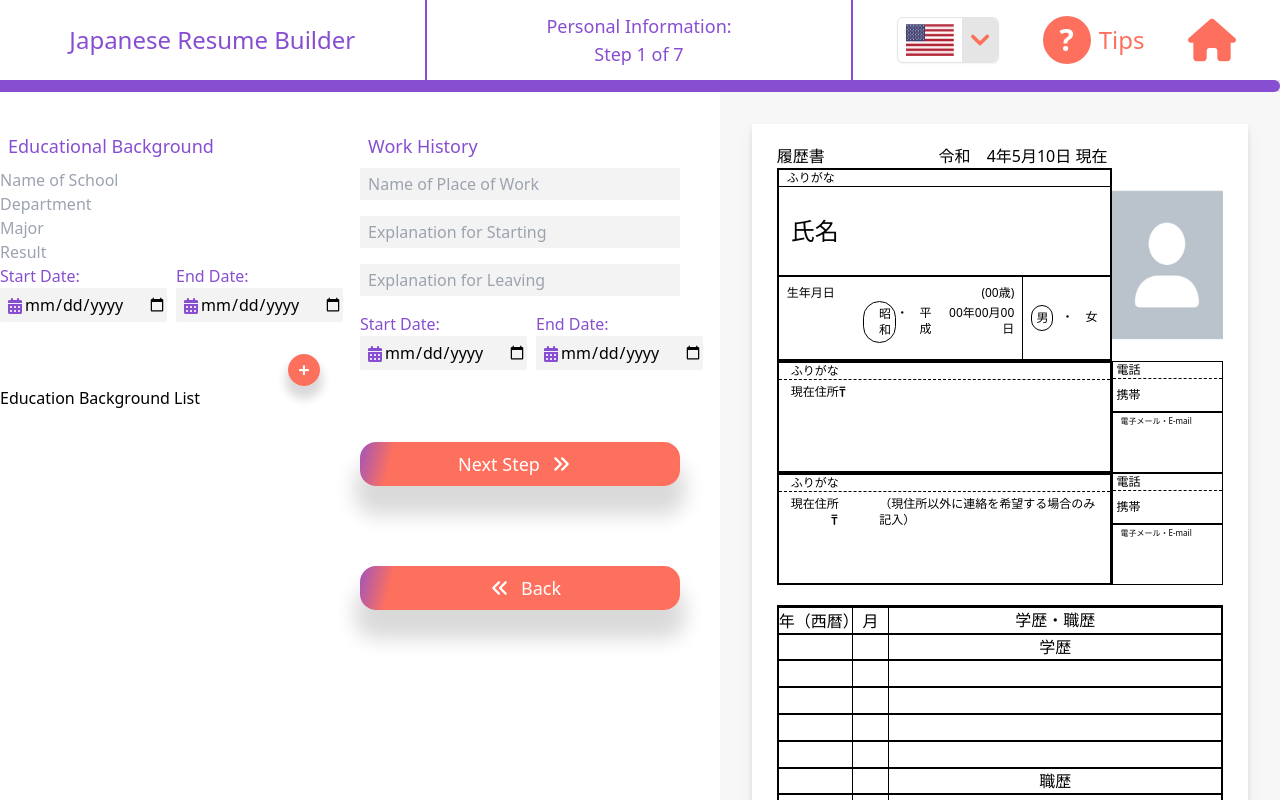
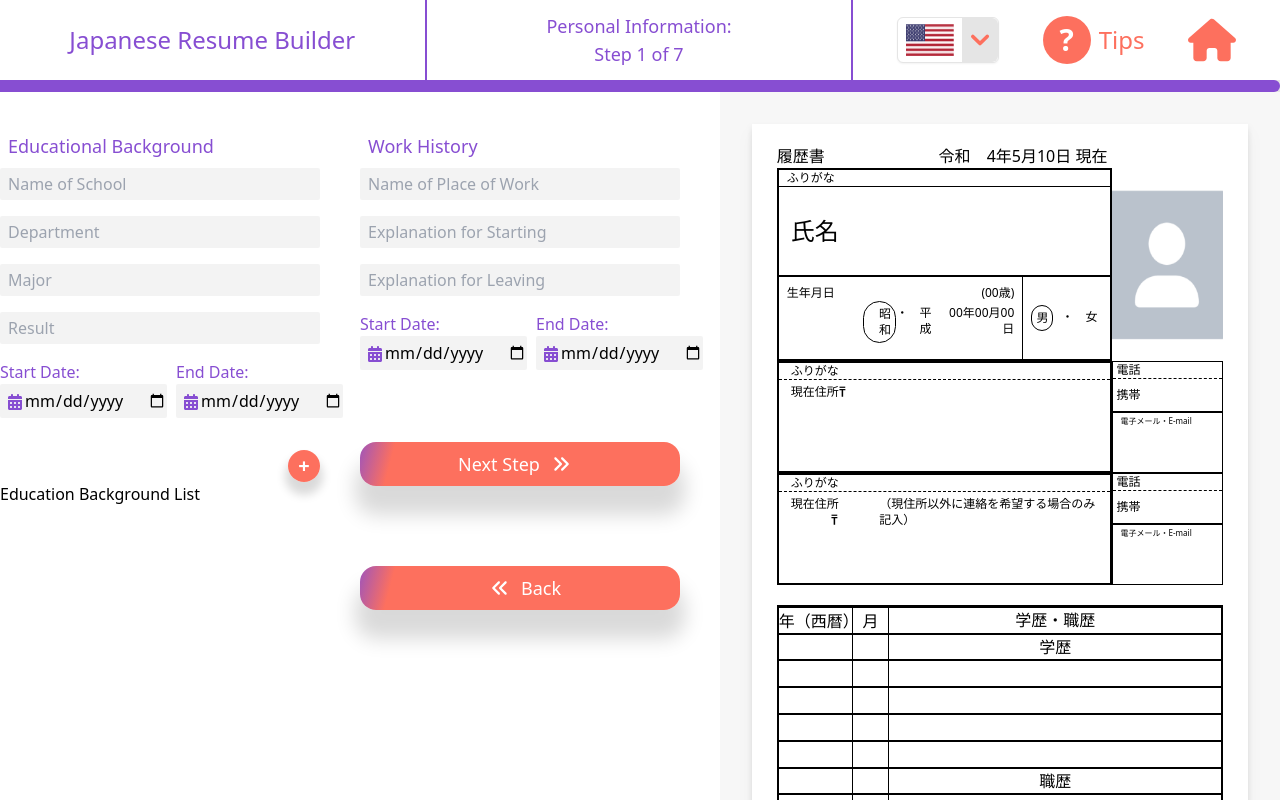
Before and after one commit to stmidi613/Japanese-Resume-Builder, a React (Create React App) app: page / in a window 1280 px wide. Shown: the top 800 px of the page. Built offline with nearby package versions, Linux system fonts and the light colour scheme.

Commit message:
added a classname input to the F2InputText component.

```diff
--- a/src/Components/Resume/ResumeForms/Form2/F2TextInput.tsx
+++ b/src/Components/Resume/ResumeForms/Form2/F2TextInput.tsx
@@ -15,7 +15,7 @@ const F2TextInput: React.FC<Props> = ({ value, place, change }) => {
         value={value}
         onChange={(e) => change(e.target.value)}
         type="input"
-        className="input_box"
+        className="input focus:outline-none"
       />
       {/* <SmallCircleButton /> */}
         {/* <button type="submit" className="circle-button button-animation">+</button> */}
```
